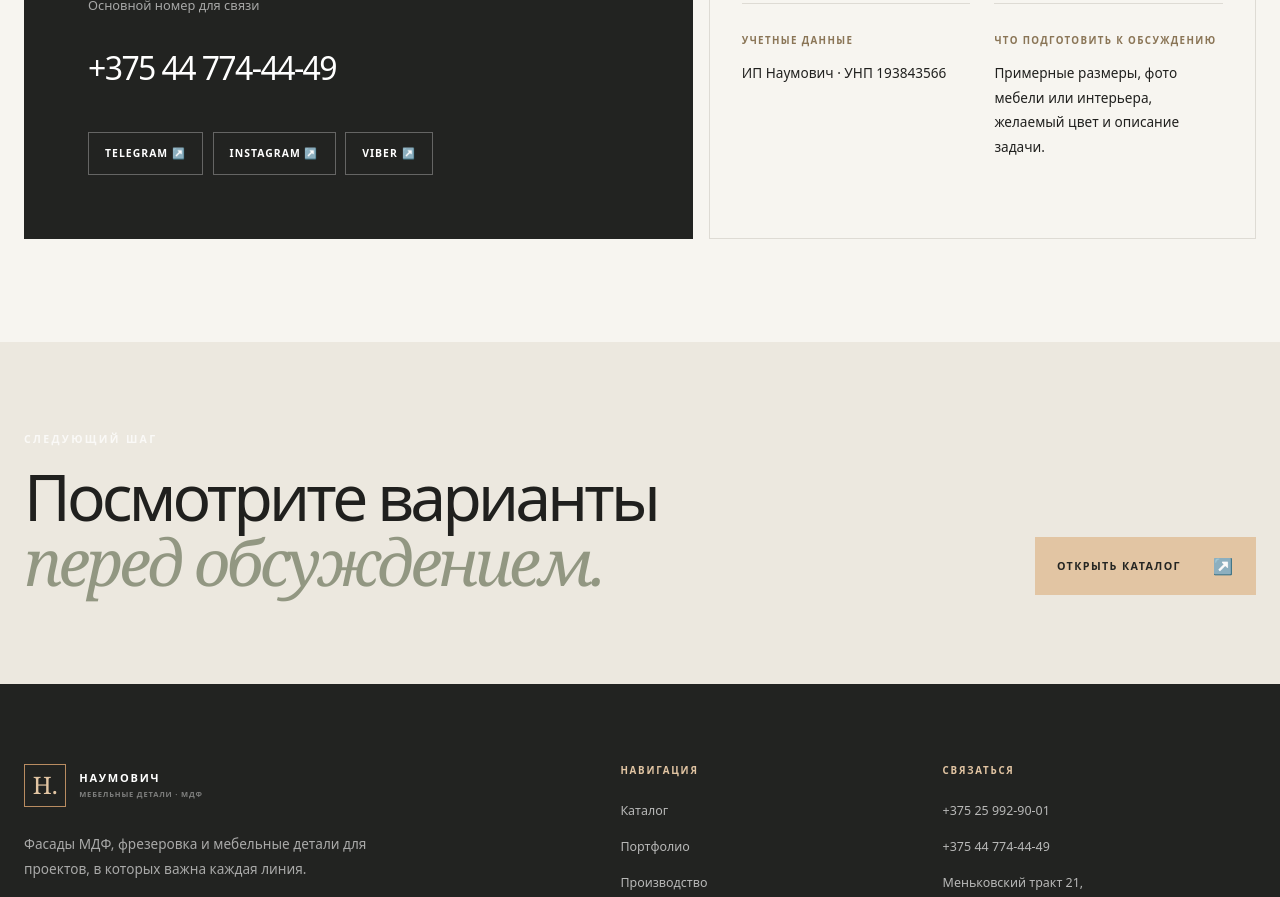
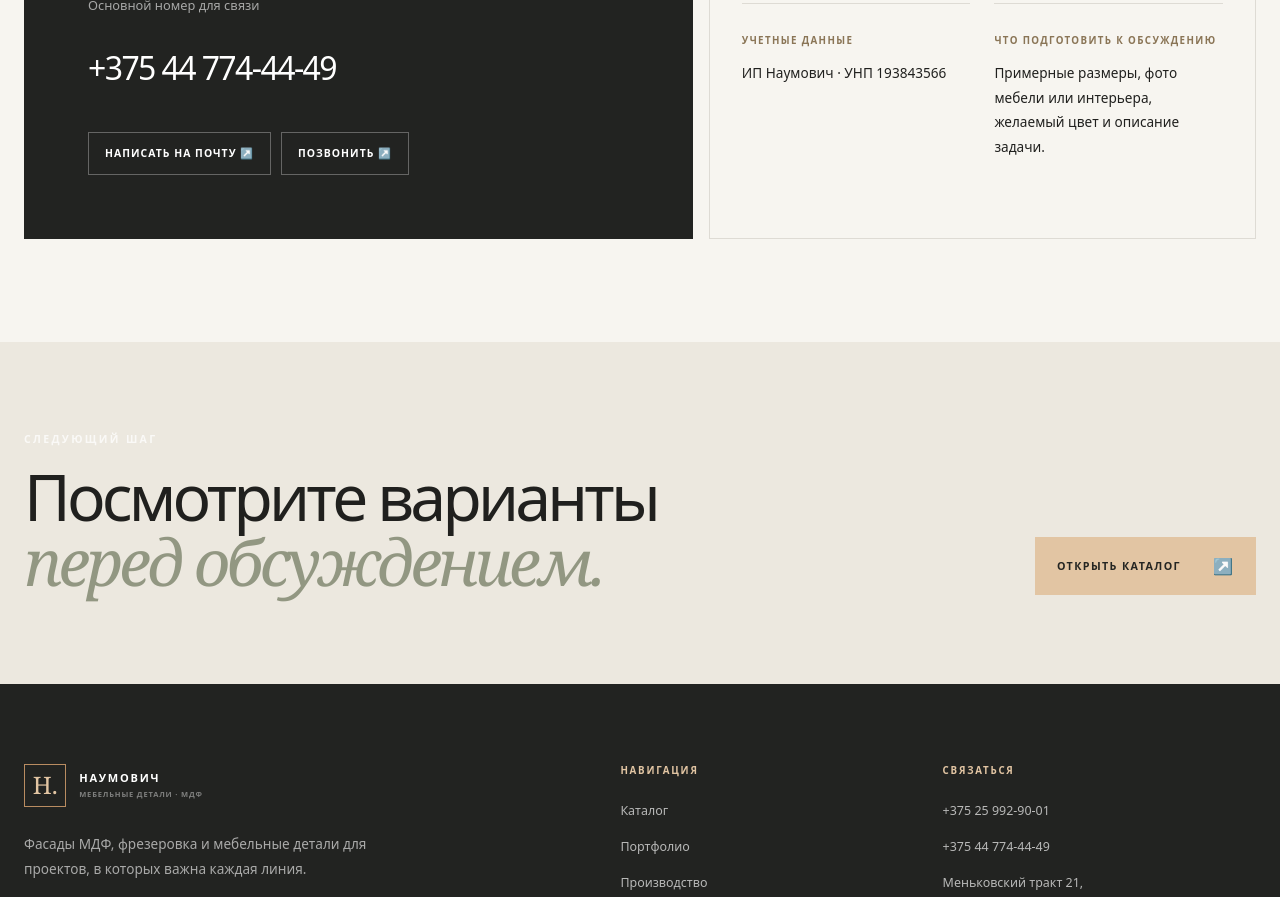
Before and after one commit to IljaBelousow/naumovich-site, a Next.js app: page /contacts in a window 1280 px wide. Shown: the part 840-1737 px from the top of the page. Built offline with nearby package versions, Linux system fonts and the light colour scheme.

Commit message:
Remove unverified social links from contact page

```diff
--- a/src/app/contacts/page.tsx
+++ b/src/app/contacts/page.tsx
@@ -1,12 +1,12 @@
 import Link from "next/link";
 
-export const metadata = { title: "Контакты — ИП Наумович", description: "Контакты производства ИП Наумович: телефоны, Telegram, Instagram и адрес." };
+export const metadata = { title: "Контакты — ИП Наумович", description: "Контакты производства ИП Наумович: телефоны, электронная почта и адрес." };
 
 export default function ContactsPage() {
   return <main className="site-main contacts-page">
     <section className="page-shell contacts-intro"><p className="eyebrow">Контакты / Связаться</p><h1>Давайте обсудим<br /><em>ваш проект.</em></h1><p>Расскажите, что хотите изготовить. Обсудим параметры, варианты отделки и следующие шаги.</p></section>
     <section className="page-shell contacts-layout">
-      <div className="contacts-primary"><p className="eyebrow eyebrow--light">Позвонить</p><a className="contacts-primary__phone" href="tel:+375259929001">+375 25 992-90-01</a><p>Основной номер для связи</p><a className="contacts-primary__phone contacts-primary__phone--secondary" href="tel:+375447744449">+375 44 774-44-49</a><div className="contacts-actions"><a href="https://t.me/+375259929001" target="_blank" rel="noopener noreferrer">Telegram ↗</a><a href="https://www.instagram.com/vintazh100" target="_blank" rel="noopener noreferrer">Instagram ↗</a><a href="viber://chat?number=%2B375259929001">Viber ↗</a></div></div>
+      <div className="contacts-primary"><p className="eyebrow eyebrow--light">Позвонить</p><a className="contacts-primary__phone" href="tel:+375259929001">+375 25 992-90-01</a><p>Основной номер для связи</p><a className="contacts-primary__phone contacts-primary__phone--secondary" href="tel:+375447744449">+375 44 774-44-49</a><div className="contacts-actions"><a href="mailto:info@naumovich.by">Написать на почту ↗</a><a href="tel:+375259929001">Позвонить ↗</a></div></div>
       <div className="contacts-details"><article><span>Адрес</span><p>Меньковский тракт 21<br />Щомыслицкий сельсовет</p></article><article><span>Электронная почта</span><a href="mailto:info@naumovich.by">info@naumovich.by</a></article><article><span>Учетные данные</span><p>ИП Наумович · УНП 193843566</p></article><article><span>Что подготовить к обсуждению</span><p>Примерные размеры, фото мебели или интерьера, желаемый цвет и описание задачи.</p></article></div>
     </section>
     <section className="contacts-bottom"><div className="page-shell contacts-bottom__inner"><div><p className="eyebrow eyebrow--light">Следующий шаг</p><h2>Посмотрите варианты<br /><em>перед обсуждением.</em></h2></div><Link href="/catalog" className="button button--gold">Открыть каталог <span>↗</span></Link></div></section>
```
